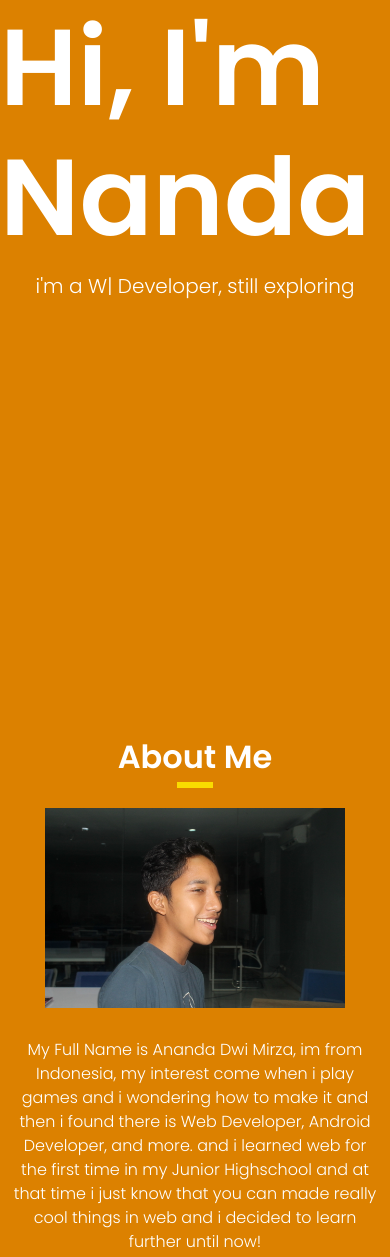
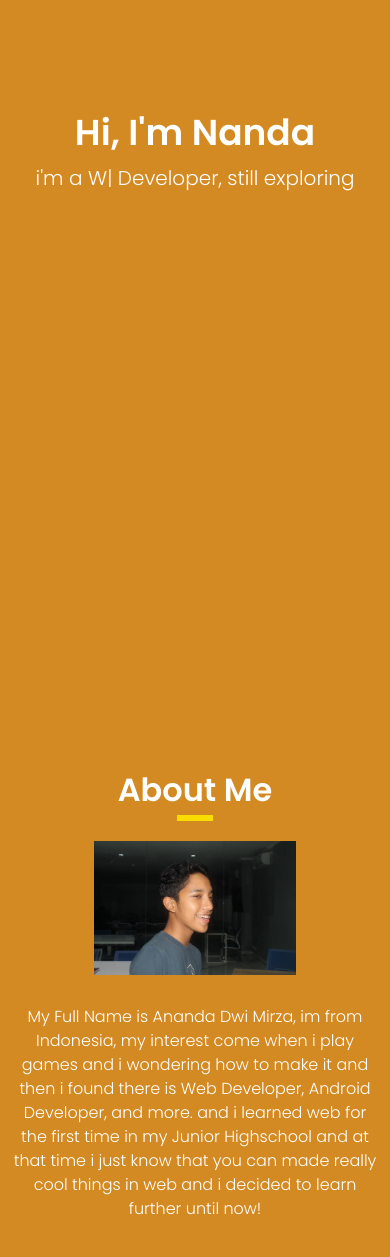
Before and after one commit to dwimirza/old-porto, a plain HTML site: page index.html in a window 390 px wide. Shown: the part 262-1519 px from the top of the page. Drawn offline with nearby package versions, Linux system fonts and the light colour scheme.

Commit message:
responsive

```diff
--- a/assets/style.css
+++ b/assets/style.css
@@ -2,9 +2,10 @@
 *{
     margin: 0;
     padding: 0;
-    background-color: rgb(220, 129, 0);
+    background-color: rgb(212, 138, 34);
     box-sizing: border-box;
     font-family: 'Poppins', sans-serif;
+    overflow-y: none;
 }
 .hero{
     width: 100vw;
@@ -199,3 +200,32 @@ transform: translateX(0);
     height: 200px;
     margin-bottom: 30px;
 }
+
+@media screen and (max-width : 800px){
+    .jumbotron-content h1{
+        font-size: 4em;
+    }
+
+    .row{
+        flex-direction: column;
+    }
+}
+
+@media screen and (max-width : 400px){
+    .jumbotron-content h1{
+        font-size: 2em;
+    }
+
+    .about-me{
+        font-size: 1em;
+    }
+
+    .profile{
+        width: 55%;
+        height: 55%;
+    }
+
+    .contact-content h1{
+        font-size: 1.5em;
+    }
+}
```
Also changed, not shown: index.html (+2 -0 lines).
